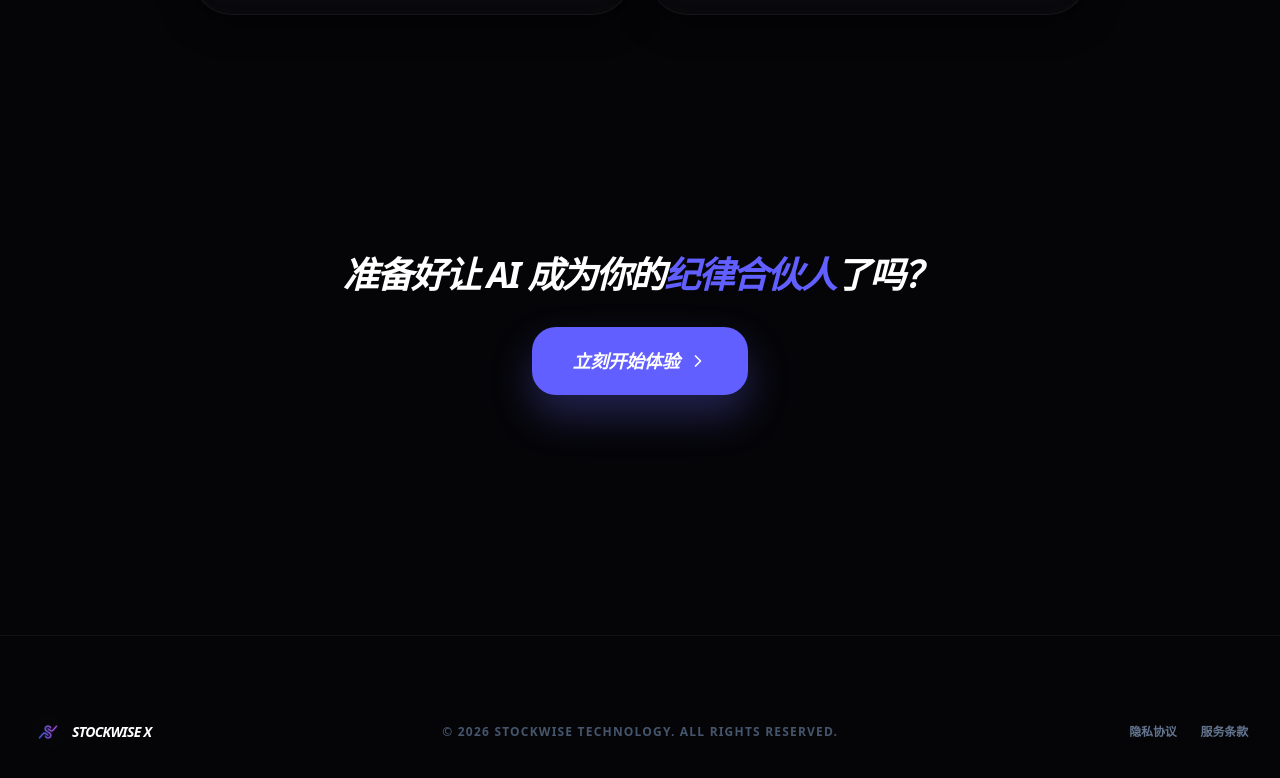
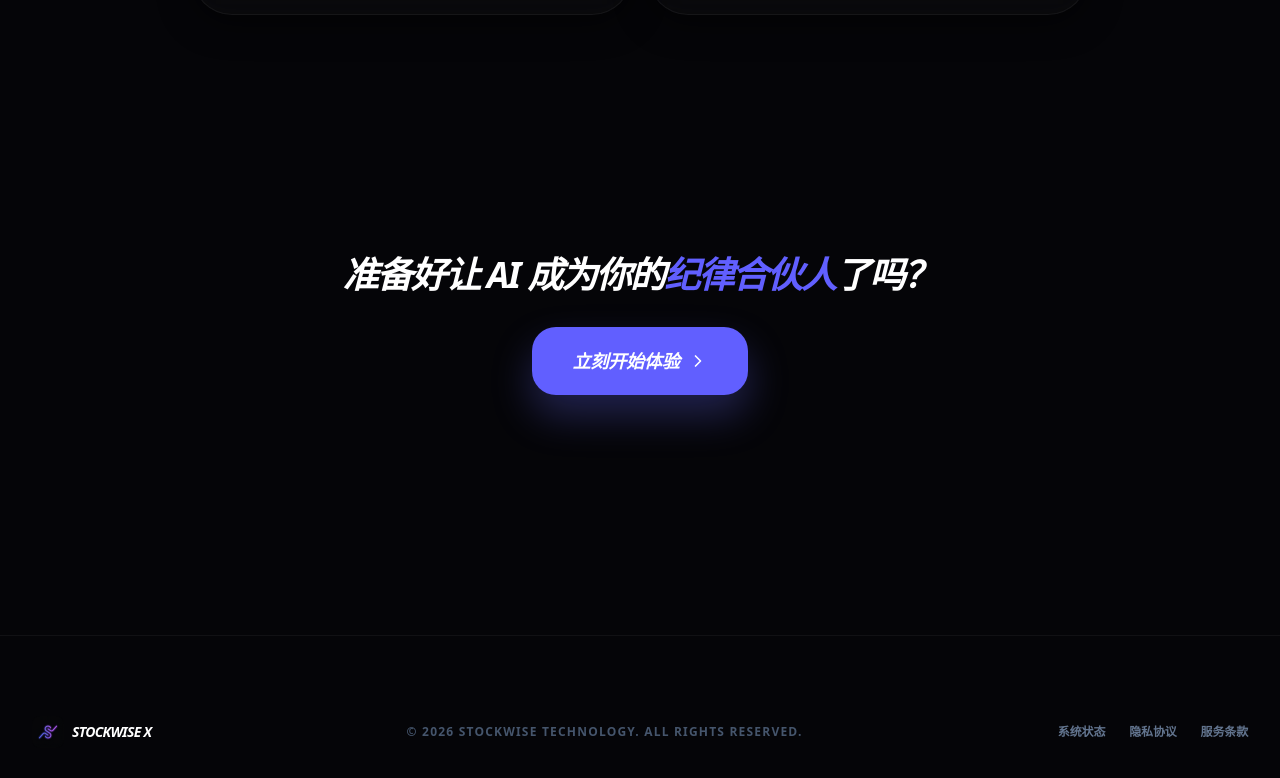
Before and after one commit to franksunye/stockwise, a Next.js app in the folder frontend/: page / in a window 1280 px wide. Shown: the part 2924-3702 px from the top of the page. Built offline with nearby package versions, Linux system fonts and the light colour scheme; no server answers.

Commit message:
feat: add System Status link to project footer

```diff
--- a/frontend/src/app/page.tsx
+++ b/frontend/src/app/page.tsx
@@ -197,6 +197,7 @@ export default function LandingPage() {
           </div>
           <p className="text-xs text-slate-600 font-bold uppercase tracking-widest">© 2026 STOCKWISE TECHNOLOGY. ALL RIGHTS RESERVED.</p>
           <div className="flex gap-6 text-xs font-bold text-slate-500">
+            <Link href="/status" className="hover:text-white transition-colors">系统状态</Link>
             <Link href="#" className="hover:text-white transition-colors">隐私协议</Link>
             <Link href="#" className="hover:text-white transition-colors">服务条款</Link>
           </div>
```
